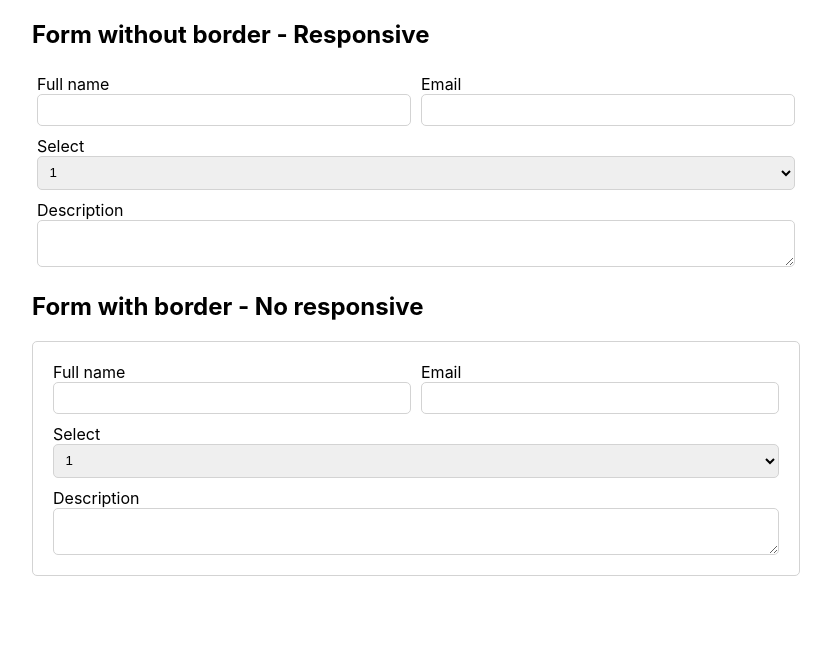
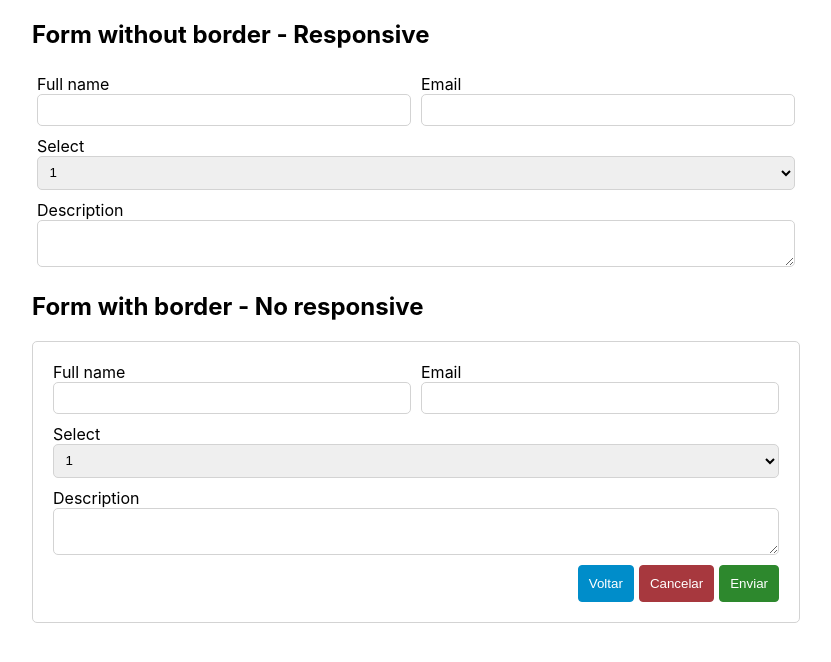
Before and after one commit to danisanc/simplify, a website: page examples/form/index.html in a window 1280 px wide. Shown: the whole page, without its empty margins (224-1055 px from the left). Drawn offline with nearby package versions, Linux system fonts and the light colour scheme; files that its build step writes are made by us from their sources.

Commit message:
completing forms module

```diff
--- a/examples/form/index.html
+++ b/examples/form/index.html
@@ -9,9 +9,6 @@
     <link rel="stylesheet" href="../../dest/simplify.css">
 
     <style>
-        *[class*=form-group] {
-            padding: 5px;
-        }
     </style>
 </head>
 <body>
@@ -64,6 +61,12 @@
                 <label for="description">Description</label>
                 <textarea name="description"></textarea>
             </div>
+
+            <div class="form-actions">
+                <button class="form-button form-button--normal">Voltar</button>
+                <button class="form-button form-button--no">Cancelar</button>
+                <button class="form-button form-button--yes">Enviar</button>
+            </div>
         </form>
     </div>
 </body>
--- a/scss/_config.scss
+++ b/scss/_config.scss
@@ -1,7 +1,14 @@
 // Base
 $containersize: 768;
 $basepadding: 15px;
+$basemargin: 15px;
 $basefontsize: 1em;
+
+// Colors
+$white: #fff;
+$yesgreen: #2d882d;
+$nored: #a7383e;
+$normalblue: #008dca;
 
 // Divisions
 $griddivisions: 12;
--- a/scss/_form.scss
+++ b/scss/_form.scss
@@ -33,6 +33,8 @@
 }
 
 *[class*='form-group'] {
+  padding: $basepadding / 3;
+
   label {
     display: block;
     font-size: $basefontsize;
@@ -59,4 +61,32 @@
   flex: 1 1 auto;
   justify-content: flex-end;
   max-width: 100%;
+  padding: $basepadding / 3;
+
+  .form-button {
+    cursor: pointer;
+    margin-left: $basemargin / 3;
+    padding: $basepadding / 1.5;
+
+    &--yes {
+      background-color: $yesgreen;
+      border: 1px solid $yesgreen;
+      border-radius: 4px;
+      color: $white;
+    }
+
+    &--no {
+      background-color: $nored;
+      border: 1px solid $nored;
+      border-radius: 4px;
+      color: $white;
+    }
+
+    &--normal {
+      background-color: $normalblue;
+      border: 1px solid $normalblue;
+      border-radius: 4px;
+      color: $white;
+    }
+  }
 }
```
